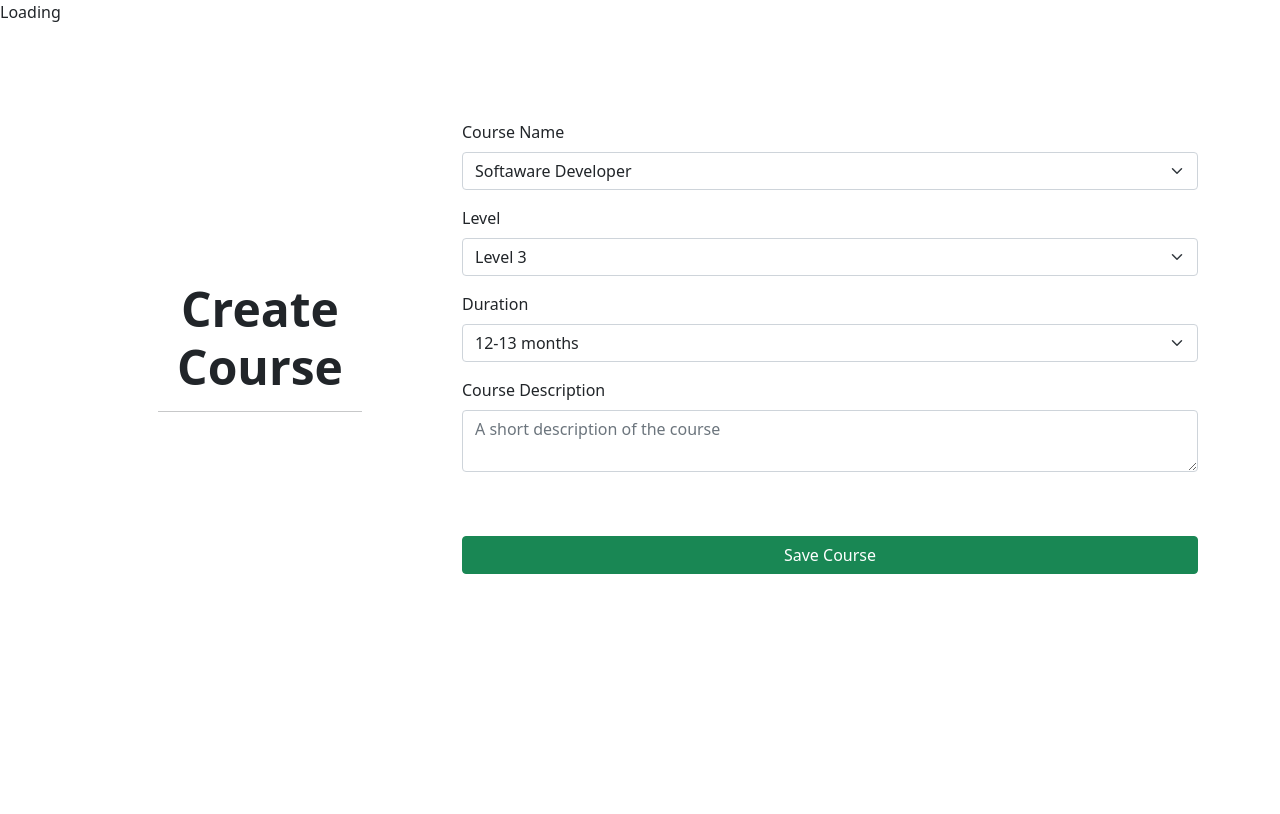
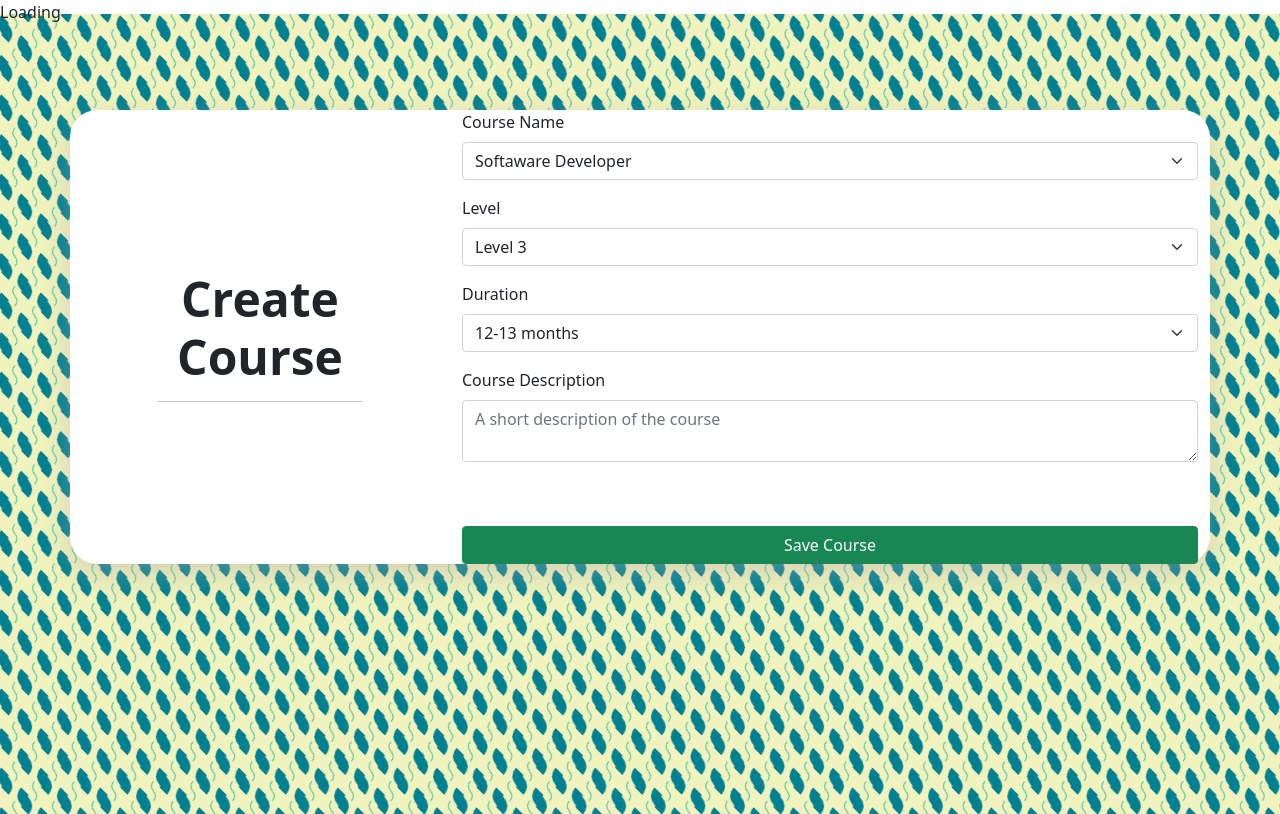
Before and after one commit to Ewutarek/we-train-apprentices, a React (Create React App) app: page /create-course in a window 1280 px wide. Built offline with nearby package versions, Linux system fonts and the light colour scheme.

Commit message:
new style

```diff
--- a/src/components/CreateTest/CreateTest.css
+++ b/src/components/CreateTest/CreateTest.css
@@ -0,0 +1,22 @@
+
+.btn-primary{
+    color: #056680;
+    background-color: #02c39a !important;
+    border-color: #465552 !important;
+}
+
+.create-test-container{
+    border-radius: 27.5px;
+    box-shadow: 0 10px 30px 0 rgba(172, 168, 168, 0.43);
+    background-color: #fff;
+}
+
+.main-create-test{
+background-image:
+url(
+"../../../public/doodad.png");
+background-size: "cover";
+height: 100vh;
+margin-top: -10px;
+background-repeat:no-repeat;
+}
```
